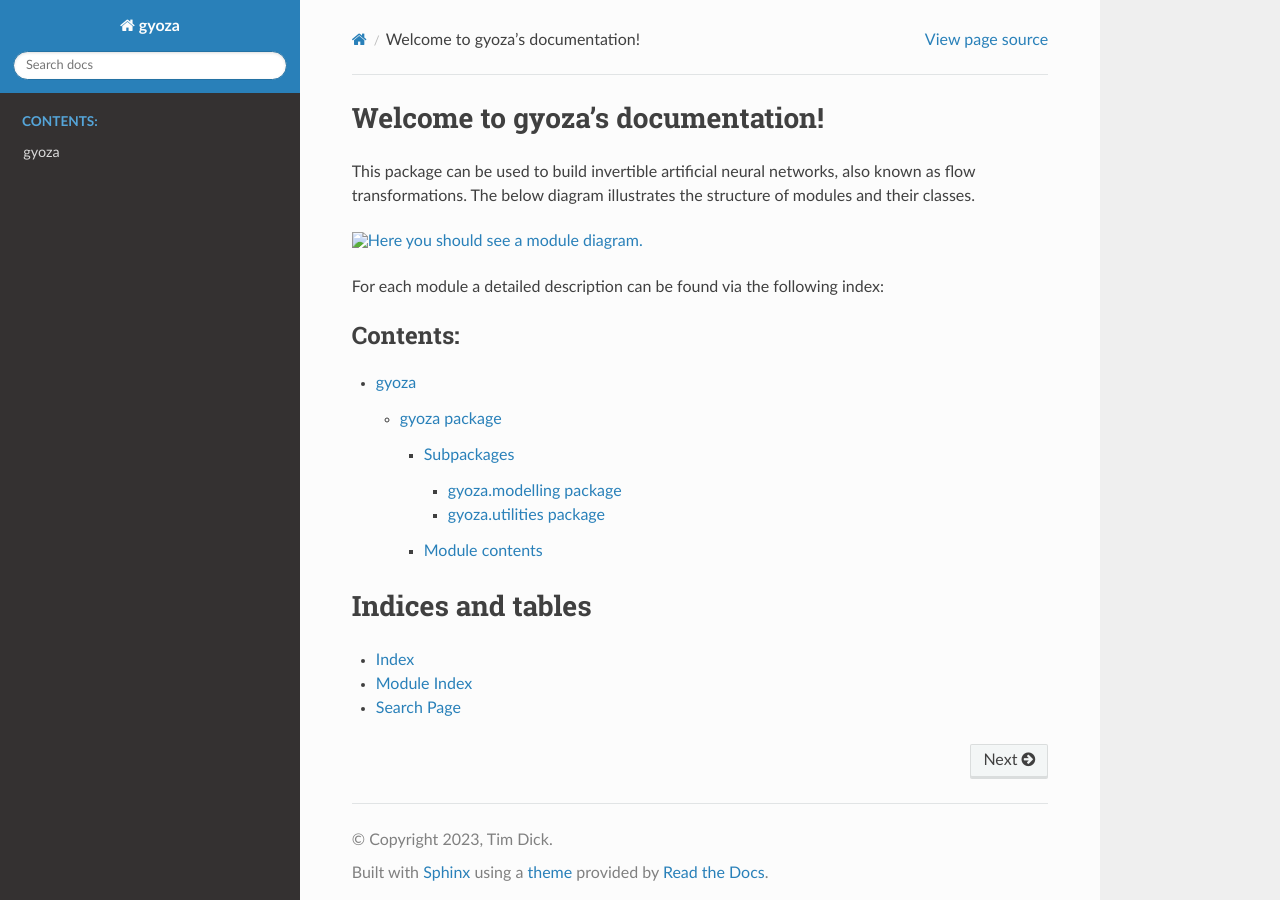
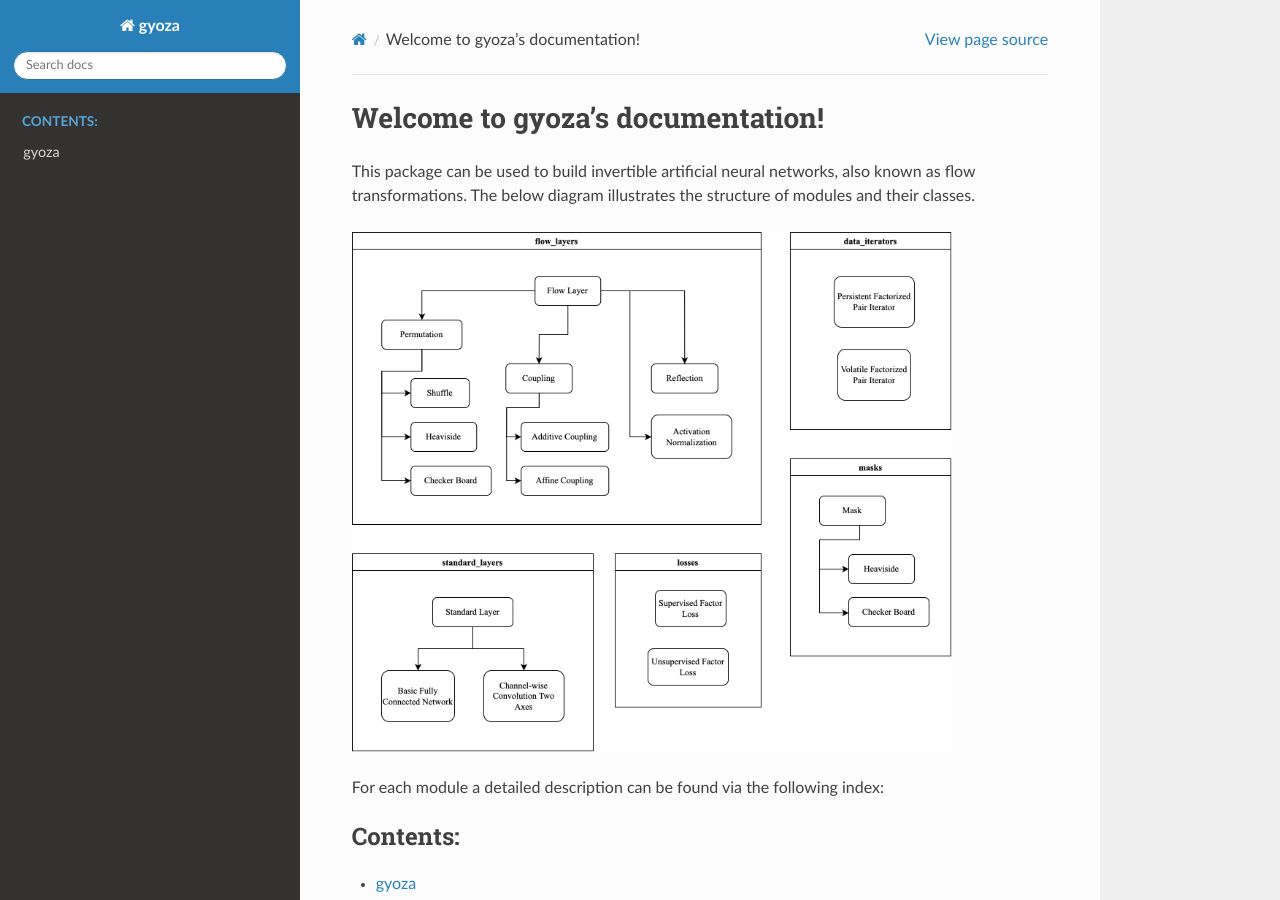
Before and after one commit to TimHenry1995/gyoza, a Sphinx documentation site: the page built from docs/index.rst, in a window 1280 px wide and 900 px high. Built offline with Sphinx 7.4.7 and the Read the Docs theme 2.0.0, drawn with Linux system fonts in a browser that asks for light colours.

Commit message:
name of class diagram includes _

```diff
--- a/docs/index.rst
+++ b/docs/index.rst
@@ -9,7 +9,7 @@ Welcome to gyoza's documentation!
 This package can be used to build invertible artificial neural networks, also known as flow transformations.
 The below diagram illustrates the structure of modules and their classes.
 
-.. image:: images/class_diagram.png
+.. image:: images/Class_Diagram.png
   :width: 600
   :alt: Here you should see a module diagram.
 
```
Also changed, not shown: docs/images/Class_Diagram.png (renamed from docs/images/Class Diagram.png).
